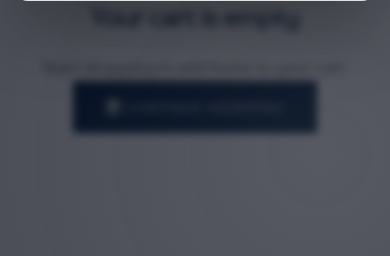
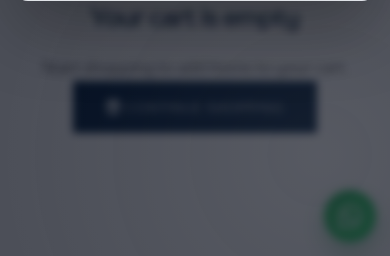
Before and after one commit to ShahzaibSherazReal/FAYMURE, a PHP site: page /FAYMURE/cart.php in a window 390 px wide. Shown: the part 588-844 px from the top of the page. Run offline with PHP 8.4, Linux system fonts and the light colour scheme; data comes from the database, SQL or seed files in the repository.

Commit message:
Add floating WhatsApp button: Introduce a fixed floating button for WhatsApp chat in the footer, enhancing user engagement. Include corresponding CSS styles for button appearance and animations, ensuring responsiveness on smaller screens.

```diff
--- a/assets/css/style.css
+++ b/assets/css/style.css
@@ -2610,3 +2610,44 @@ h1, h2, h3, h4, h5, h6,
         border-radius: 10px;
     }
 }
+
+/* Floating WhatsApp */
+.floating-whatsapp-btn {
+    position: fixed;
+    right: 18px;
+    bottom: 18px;
+    width: 56px;
+    height: 56px;
+    border-radius: 50%;
+    display: inline-flex;
+    align-items: center;
+    justify-content: center;
+    text-decoration: none;
+    color: #fff;
+    font-size: 30px;
+    background: linear-gradient(135deg, #1fae53 0%, #25d366 100%);
+    box-shadow: 0 10px 24px rgba(18, 138, 62, 0.38);
+    z-index: 1600;
+    transition: transform 0.28s ease, box-shadow 0.28s ease;
+    animation: whatsappPulse 2.2s ease-in-out infinite;
+}
+
+.floating-whatsapp-btn:hover {
+    transform: translateY(-3px) scale(1.03);
+    box-shadow: 0 14px 30px rgba(18, 138, 62, 0.5);
+}
+
+@keyframes whatsappPulse {
+    0%, 100% { box-shadow: 0 10px 24px rgba(18, 138, 62, 0.38), 0 0 0 0 rgba(37, 211, 102, 0.2); }
+    50% { box-shadow: 0 10px 24px rgba(18, 138, 62, 0.38), 0 0 0 10px rgba(37, 211, 102, 0); }
+}
+
+@media (max-width: 768px) {
+    .floating-whatsapp-btn {
+        width: 52px;
+        height: 52px;
+        font-size: 27px;
+        right: 14px;
+        bottom: 14px;
+    }
+}
--- a/includes/footer.php
+++ b/includes/footer.php
@@ -99,6 +99,10 @@
         </div>
     </div>
 
+    <a class="floating-whatsapp-btn" href="https://wa.me/923252100730?text=<?php echo rawurlencode('Hi FAYMURE, I would like to know more about your products.'); ?>" target="_blank" rel="noopener noreferrer" aria-label="Chat on WhatsApp">
+        <i class="fab fa-whatsapp"></i>
+    </a>
+
     <script src="<?php echo (defined('BASE_PATH') ? BASE_PATH : ''); ?>/assets/js/main.js?v=<?php echo time(); ?>"></script>
     <script defer src="<?php echo (defined('BASE_PATH') ? BASE_PATH : ''); ?>/assets/js/visitor-tracker.js?v=<?php echo time(); ?>"></script>
     <script defer src="<?php echo (defined('BASE_PATH') ? BASE_PATH : ''); ?>/assets/js/motion.js"></script>
```
